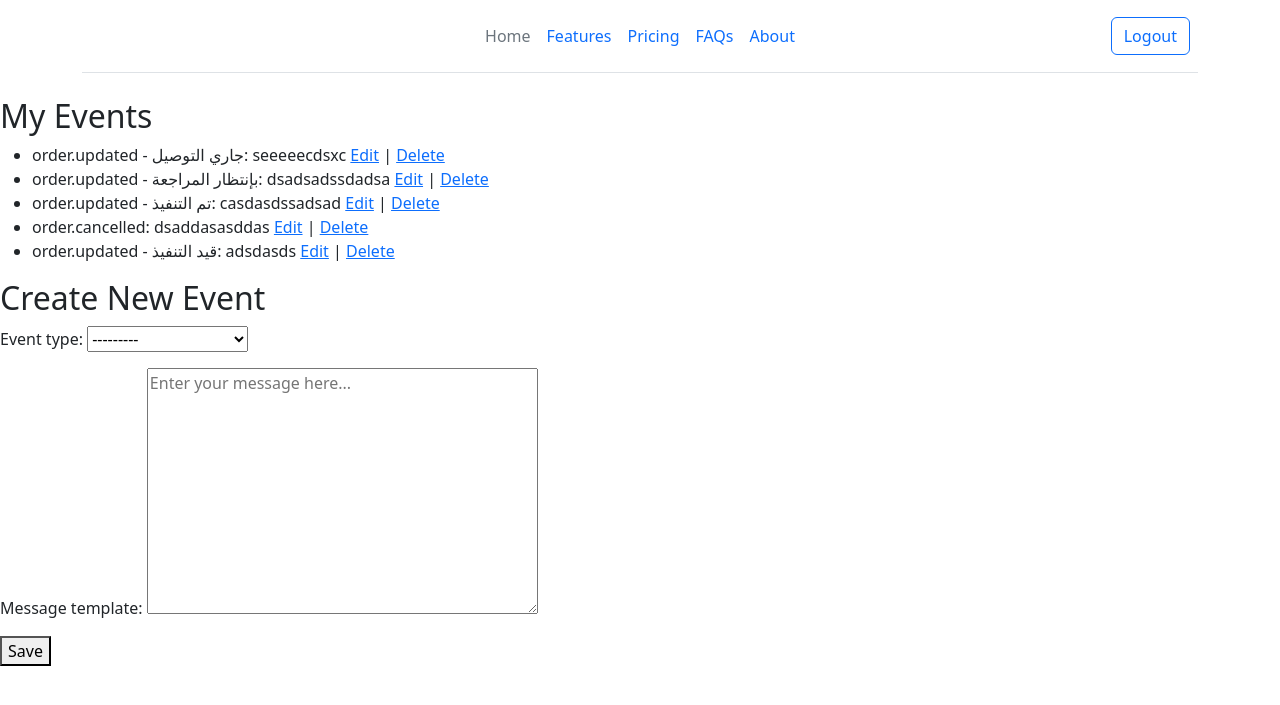
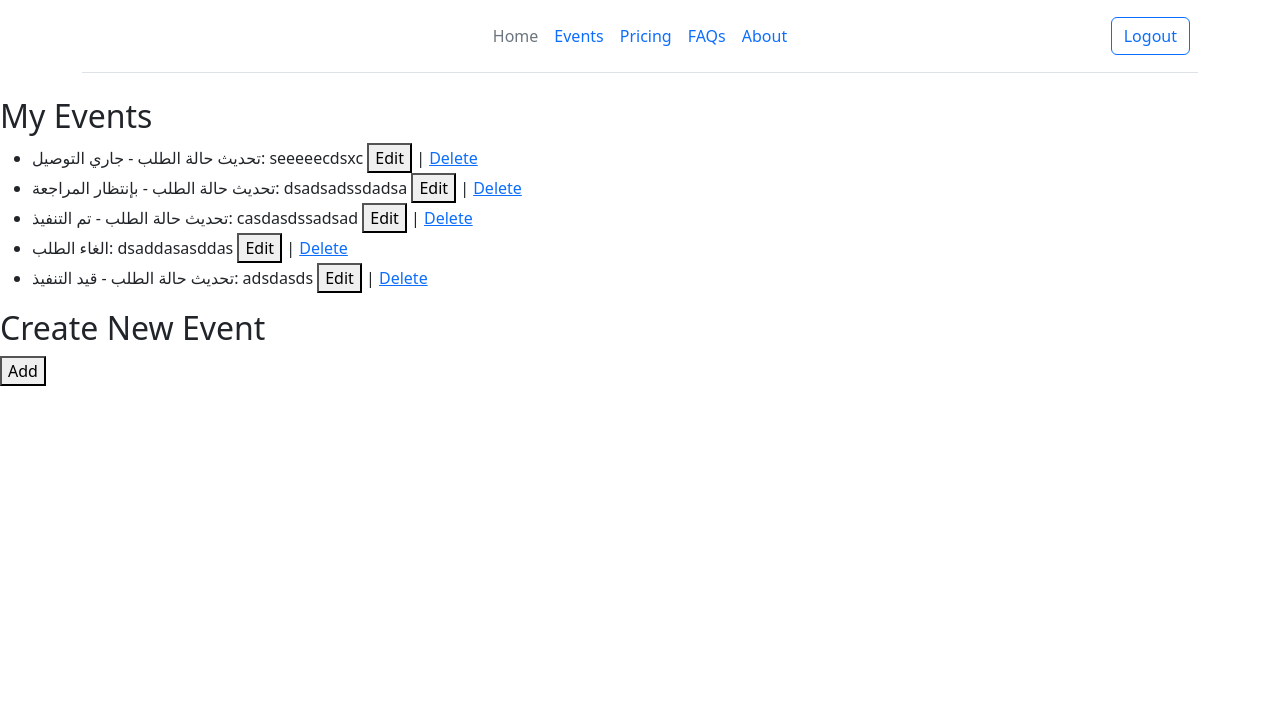
Before and after one commit to YuJuGuy/Risalabot, a Django app: page /events/ in a window 1280 px wide. Shown: the top 705 px of the page. Run offline with Django 5.2, Linux system fonts and the light colour scheme; a user stored in the database is signed in; data comes from the database, SQL or seed files in the repository; both versions use the stored data as it was after the commit; parts of the project's set-up code (start-up, migrations or seed data) failed here and were passed over.

Commit message:
form pop up add and edit.
removed edit method and merge it with add in one method

```diff
--- a/base/forms.py
+++ b/base/forms.py
@@ -20,10 +20,9 @@ class UserEventForm(forms.ModelForm):
     def __init__(self, *args, **kwargs):
         super(UserEventForm, self).__init__(*args, **kwargs)
 
-        if 'instance' in kwargs:
-            instance = kwargs['instance']
-            if instance.event_type.name == 'order.updated':
-                self.fields['subcategory'].widget = forms.Select(choices=UserEvent.ORDER_UPDATED_SUBCATEGORIES)
+        instance = kwargs.get('instance')
+        if instance and instance.event_type.label == 'تحديث حالة الطلب':  # Check with the label instead of name
+            self.fields['subcategory'].widget = forms.Select(choices=UserEvent.ORDER_UPDATED_SUBCATEGORIES)
 
         self.fields['event_type'].widget.attrs.update({
             'onchange': 'updateSubcategoryVisibility(this.value);'
--- a/base/models.py
+++ b/base/models.py
@@ -48,7 +48,7 @@ class EventType(models.Model):
     description = models.TextField(blank=True, null=True)
 
     def __str__(self):
-        return self.name
+        return self.label
 
 class UserEvent(models.Model):
     ORDER_UPDATED_SUBCATEGORIES = [
--- a/base/templates/base/events.html
+++ b/base/templates/base/events.html
@@ -7,8 +7,8 @@
     <ul>
     {% for event in events %}
         <li>
-            {{ event.event_type.name }}{% if event.subcategory %} - {{ event.get_subcategory_display }}{% endif %}: {{ event.message_template }}
-            <a href="{% url 'edit_event' event.id %}">Edit</a> |
+            {{ event.event_type.label }}{% if event.subcategory %} - {{ event.get_subcategory_display }}{% endif %}: {{ event.message_template }}
+            <button onclick="openEditPopup('{{ event.id }}', '{{ event.event_type.id }}', '{{ event.subcategory }}', '{{ event.message_template|escapejs }}')">Edit</button> |
             <a href="{% url 'delete_event' event.id %}" onclick="return confirm('Are you sure you want to delete this event?');">Delete</a>
         </li>
     {% endfor %}
@@ -18,26 +18,27 @@
 {% endif %}
 
 <h2>Create New Event</h2>
-<form method="post">
-    {% csrf_token %}
-    {{ form.as_p }}
-    <button type="submit">Save</button>
-</form>
-
-
+<button id="myButton">Add</button>
+<div id="myPopup" class="popup">
+    <div class="popup-content">
+        <form id="eventForm" method="post">
+            {% csrf_token %}
+            {{ form.as_p }}
+            <button type="submit" id="saveButton">Save</button>
+        </form>
+        <button id="closePopup">Close</button>
+    </div>
+</div>
 
 <script>
     var order_updated_event_type_id = '{{ order_updated_event_type_id }}';
-    console.log('Expected value:', order_updated_event_type_id);
 
     function updateSubcategoryVisibility() {
         var eventTypeField = document.getElementById('id_event_type');
         var selectedValue = eventTypeField.value;
 
-        console.log('Selected value:', selectedValue, '| Expected value:', order_updated_event_type_id);
-
         var subcategoryField = document.getElementById('id_subcategory').parentElement;
-        if (selectedValue === order_updated_event_type_id) {
+        if (selectedValue == order_updated_event_type_id) {
             subcategoryField.style.display = 'block';
         } else {
             subcategoryField.style.display = 'none';
@@ -52,5 +53,37 @@
             updateSubcategoryVisibility();
         });
     });
+
+    document.getElementById("myButton").addEventListener("click", function() {
+        openAddPopup();
+    });
+
+    document.getElementById("closePopup").addEventListener("click", function() {
+        document.getElementById("myPopup").classList.remove("show");
+    });
+
+    window.addEventListener("click", function(event) {
+        if (event.target == document.getElementById("myPopup")) {
+            document.getElementById("myPopup").classList.remove("show");
+        }
+    });
+
+    function openAddPopup() {
+        document.getElementById("eventForm").reset();
+        document.getElementById("eventForm").action = "{% url 'events' %}";
+        document.getElementById("saveButton").innerText = "Save";
+        document.getElementById("myPopup").classList.add("show");
+    }
+
+    function openEditPopup(eventId, eventType, subcategory, messageTemplate) {
+        document.getElementById("eventForm").reset();
+        document.getElementById("id_event_type").value = eventType;
+        document.getElementById("id_subcategory").value = subcategory;
+        document.getElementById("id_message_template").value = messageTemplate;
+        document.getElementById("eventForm").action = "{% url 'manage_event' 0 %}".replace('0', eventId);
+        document.getElementById("saveButton").innerText = "Update";
+        updateSubcategoryVisibility();
+        document.getElementById("myPopup").classList.add("show");
+    }
 </script>
 {% endblock %}
--- a/base/urls.py
+++ b/base/urls.py
@@ -15,8 +15,8 @@ urlpatterns = [
 
     path('dashboard/', views.dashboard, name="dashboard"),
 
-    path('events/', views.events, name='events'),
-    path('events/edit/<int:event_id>/', views.edit_event, name='edit_event'),
+    path('events/', views.manage_event, name='events'),
+    path('events/<int:event_id>/', views.manage_event, name='manage_event'),
     path('events/delete/<int:event_id>/', views.delete_event, name='delete_event'),
 
     path('authstore/', authview.authstore, name="authstore"),
--- a/base/views.py
+++ b/base/views.py
@@ -77,7 +77,7 @@ def dashboard(request):
     return render(request, 'base/dashboard.html', context)
 
 @login_required(login_url='login')
-def events(request):
+def manage_event(request, event_id=None):
     try:
         store = UserStoreLink.objects.get(user=request.user).store
         events = UserEvent.objects.filter(store=store)
@@ -85,58 +85,45 @@ def events(request):
         messages.error(request, 'No store linked. Please link a store first.')
         return redirect('dashboard')
 
+    event = None
+    if event_id:
+        event = get_object_or_404(UserEvent, id=event_id, store=store)
+
     if request.method == 'POST':
-        form = UserEventForm(request.POST)
+        form = UserEventForm(request.POST, instance=event)
         if form.is_valid():
             event_type = form.cleaned_data['event_type']
             subcategory = form.cleaned_data['subcategory']
 
-            # Check if an event with the same event_type already exists for the user
-            if UserEvent.objects.filter(store=store, event_type=event_type).exists():
-                messages.error(request, 'You have already created an event for this type.')
+            if UserEvent.objects.filter(store=store, event_type=event_type, subcategory=subcategory).exclude(id=event_id).exists():
+                messages.error(request, 'You have already created an event for this type and subcategory.')
             else:
                 event = form.save(commit=False)
                 event.store = store
                 event.save()
-                messages.success(request, 'Event created successfully.')
+                if event_id:
+                    messages.success(request, 'Event updated successfully.')
+                else:
+                    messages.success(request, 'Event created successfully.')
             return redirect('events')
         else:
-            messages.error(request, 'Error creating event. Please correct the form errors.')
+            messages.error(request, 'Error saving event. Please correct the form errors.')
     else:
-        form = UserEventForm()
+        form = UserEventForm(instance=event)
 
     try:
         order_updated_event_type = EventType.objects.get(name='order.updated')
         order_updated_event_type_id = order_updated_event_type.id
     except EventType.DoesNotExist:
-        order_updated_event_type_id = None  # Handle if event type doesn't exist
+        order_updated_event_type_id = None
 
     context = {
         'events': events,
         'form': form,
+        'event': event,
         'order_updated_event_type_id': order_updated_event_type_id,
     }
     return render(request, 'base/events.html', context)
-
-@login_required(login_url='login')
-def edit_event(request, event_id):
-    event = get_object_or_404(UserEvent, id=event_id, store__userstorelink__user=request.user)
-    if request.method == 'POST':
-        form = UserEventForm(request.POST, instance=event)
-        if form.is_valid():
-            form.save()
-            messages.success(request, 'Event updated successfully.')
-            return redirect('events')
-        else:
-            messages.error(request, 'Error updating event. Please correct the form errors.')
-    else:
-        form = UserEventForm(instance=event)  # Pass the instance of UserEvent to prepopulate the form
-
-    context = {
-        'form': form,
-        'event': event
-    }
-    return render(request, 'base/edit_event.html', context)
 
 @login_required(login_url='login')
 def delete_event(request, event_id):
--- a/templates/navbar.html
+++ b/templates/navbar.html
@@ -10,7 +10,7 @@
 
       <ul class="nav col-12 col-md-auto mb-2 justify-content-center mb-md-0">
         <li><a href="#" class="nav-link px-2 link-secondary">Home</a></li>
-        <li><a href="#" class="nav-link px-2">Features</a></li>
+        <li><a href="{% url 'events' %}" class="nav-link px-2">Events</a></li>
         <li><a href="#" class="nav-link px-2">Pricing</a></li>
         <li><a href="#" class="nav-link px-2">FAQs</a></li>
         <li><a href="#" class="nav-link px-2">About</a></li>
```
Also changed, not shown: base/templates/base/edit_event.html (+13 -9 lines), templates/main.html (+32 -0 lines), db.sqlite3.
